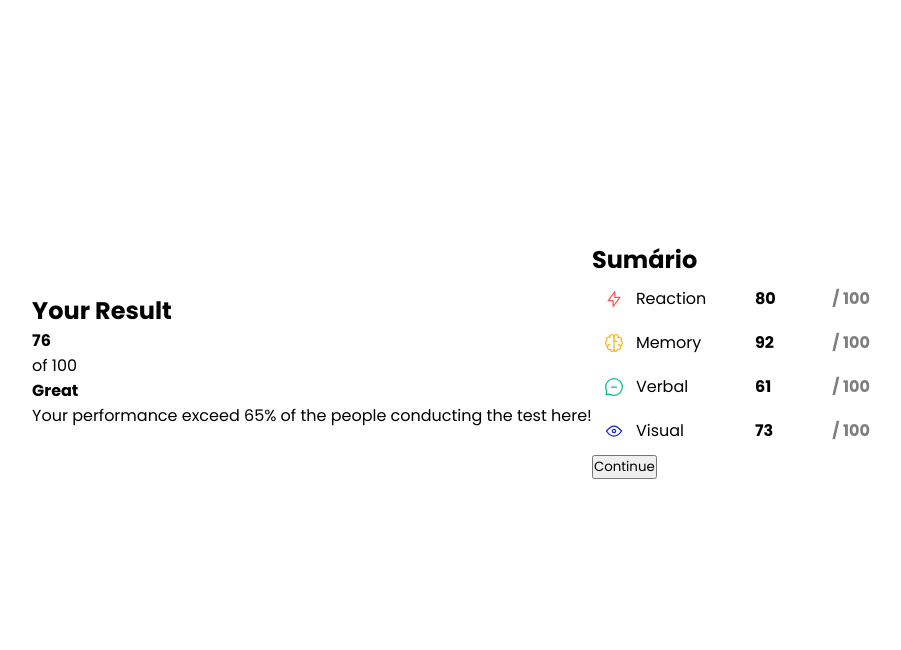
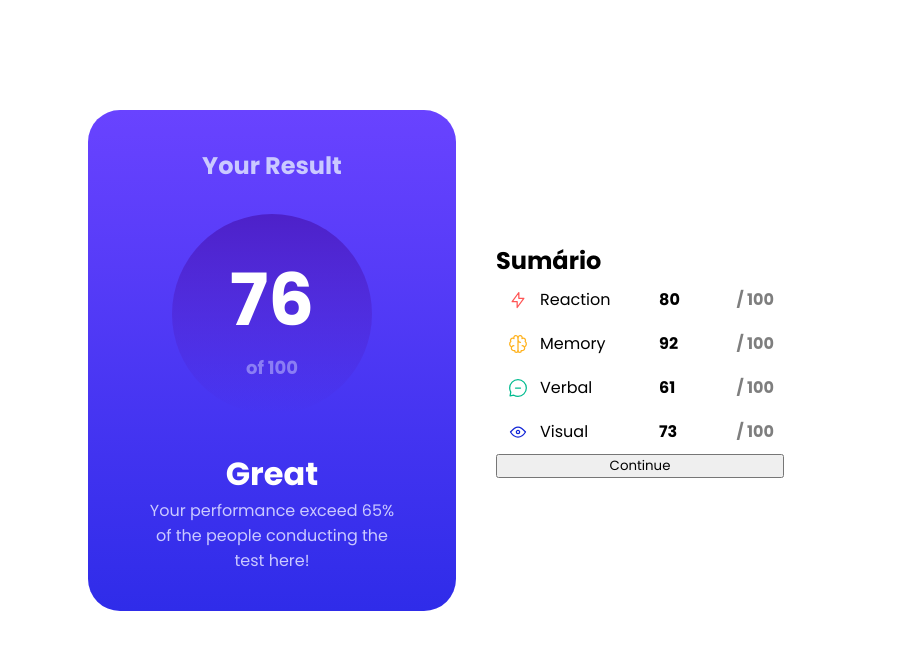
Before and after one commit to Player35Oficial/projeto2UNASP_Desenv_FrontEnd, a React (Vite) app: page / in a window 1280 px wide. Shown: the top 650 px of the page, without its empty margins (184-1085 px from the left). Built offline with nearby package versions, Linux system fonts and the light colour scheme.

Commit message:
Aula 14.03

```diff
--- a/src/Components/Results/Index.css
+++ b/src/Components/Results/Index.css
@@ -0,0 +1,53 @@
+.results {
+  background: linear-gradient(180deg, #7755ff 0%, #6943ff 0.01%, #2f2ce9 100%);
+  border-radius: 32px;
+  text-align: center;
+  padding: 2.375rem 3.375rem;
+  color: #cac9ff;
+  display: flex;
+  flex-direction: column;
+  align-items: center;
+}
+
+.results h2 {
+  font-size: 1.5rem;
+  line-height: 2.25rem;
+  margin-bottom: 1.875rem;
+}
+
+.results div:nth-of-type(1) {
+  width: 12.5rem;
+  height: 12.5rem;
+  background: linear-gradient(180deg, #4d21c9, rgba(37, 33, 201, 0) 100%, rgba(37, 33, 201, 0)) 100%;
+
+  display: flex;
+  flex-direction: column;
+  justify-content: center;
+  align-items: center;
+
+  margin-bottom: 2.25rem;
+  border-radius: 50%;
+}
+
+.results div strong:nth-of-type(1) {
+  font-size: 72px;
+  color: #fff;
+}
+
+.results div span {
+  font-weight: 700;
+  font-size: 1.125rem;
+  opacity: 0.5;
+}
+
+/* background: linear-gradient(180deg, #4D21c9, rgba(37, 33, 201, 0) 100%, rgba(37, 33, 201, 0) 100% */
+
+.results div:nth-of-type(2) strong {
+  font-size: 2rem;
+  margin-bottom: 8px;
+  color: #fff;
+}
+
+.results p {
+  width: 260px;
+}
--- a/src/Components/Results/index.jsx
+++ b/src/Components/Results/index.jsx
@@ -1,14 +1,15 @@
-import React from "react";
+import React from 'react';
+import './Index.css';
 
 export default function Results() {
   return (
-    <section>
+    <section className="results">
       <h2>Your Result</h2>
 
       <div>
         <strong>76</strong>
+        <span>of 100</span>
       </div>
-      <span>of 100</span>
 
       <div>
         <strong>Great</strong>
--- /dev/null
+++ b/src/Components/Summary/index.css
@@ -0,0 +1,5 @@
+.summary {
+  padding: 38px 40px;
+  display: flex;
+  flex-direction: column;
+}
--- a/src/Components/Summary/index.jsx
+++ b/src/Components/Summary/index.jsx
@@ -4,10 +4,11 @@ import iconReaction from '../../assets/icon-reaction.svg';
 import iconMemory from '../../assets/icon-memory.svg';
 import iconVerbal from '../../assets/icon-verbal.svg';
 import iconVisual from '../../assets/icon-visual.svg';
+import './index.css';
 
 export default function Summary() {
   return (
-    <div>
+    <div className="summary">
       <h2>Sumário</h2>
       <Rectangle class="rectangle" icon={iconReaction} type={'Reaction'} number={80} />
       <Rectangle icon={iconMemory} type={'Memory'} number={92} />
```
